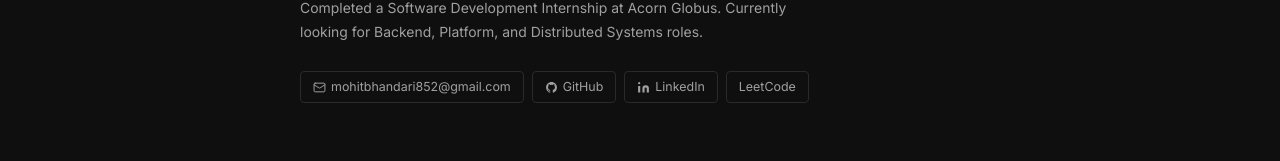
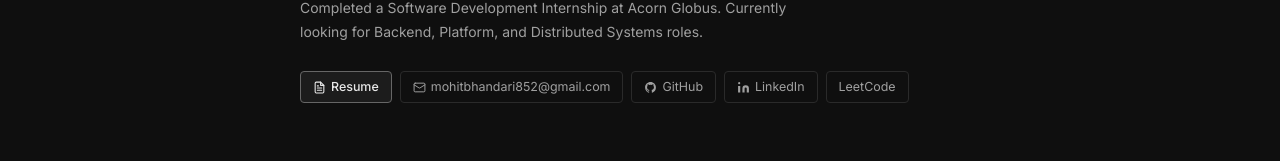
Before and after one commit to mohit-bhandari45/Portfolio, a React (Vite) app: page / in a window 1280 px wide. Shown: the part 292-453 px from the top of the page. Built offline with nearby package versions, Linux system fonts and the light colour scheme; no server answers.

Commit message:
feat: add resume download button to hero section

```diff
--- a/src/pages/HomePage.jsx
+++ b/src/pages/HomePage.jsx
@@ -46,6 +46,18 @@
     );
 }
 
+function ResumeIcon() {
+    return (
+        <svg width="13" height="13" viewBox="0 0 24 24" fill="none" stroke="currentColor" strokeWidth="2" strokeLinecap="round" strokeLinejoin="round" style={{ flexShrink: 0 }}>
+            <path d="M14 2H6a2 2 0 0 0-2 2v16a2 2 0 0 0 2 2h12a2 2 0 0 0 2-2V8z" />
+            <polyline points="14 2 14 8 20 8" />
+            <line x1="16" y1="13" x2="8" y2="13" />
+            <line x1="16" y1="17" x2="8" y2="17" />
+            <polyline points="10 9 9 9 8 9" />
+        </svg>
+    );
+}
+
 function Hero() {
     return (
         <section className="hero">
@@ -59,6 +71,9 @@
                     Currently looking for Backend, Platform, and Distributed Systems roles.
                 </p>
                 <div className="hero-links">
+                    <a className="hero-link hero-link--resume" href="/MOHIT_BHANDARI_RESUME.pdf" target="_blank" rel="noopener noreferrer" download="MOHIT_BHANDARI_RESUME.pdf">
+                        <ResumeIcon /> Resume
+                    </a>
                     <a className="hero-link" href={`mailto:${LINKS.email}`}>
                         <Mail /> {LINKS.email}
                     </a>
--- a/src/styles/portfolio.css
+++ b/src/styles/portfolio.css
@@ -211,6 +211,18 @@
 .hero-link svg {
   width: 13px;
   height: 13px;
+}
+
+.hero-link--resume {
+  color: var(--fg);
+  border-color: var(--fg-muted);
+  font-weight: 500;
+  background: var(--bg-subtle);
+}
+
+.hero-link--resume:hover {
+  border-color: var(--fg-2);
+  background: var(--bg-card);
 }
 
 /* ---------- FIND ME section ---------- */
```
Also changed, not shown: 1 other file (tests, documents, lock files or other folders).
